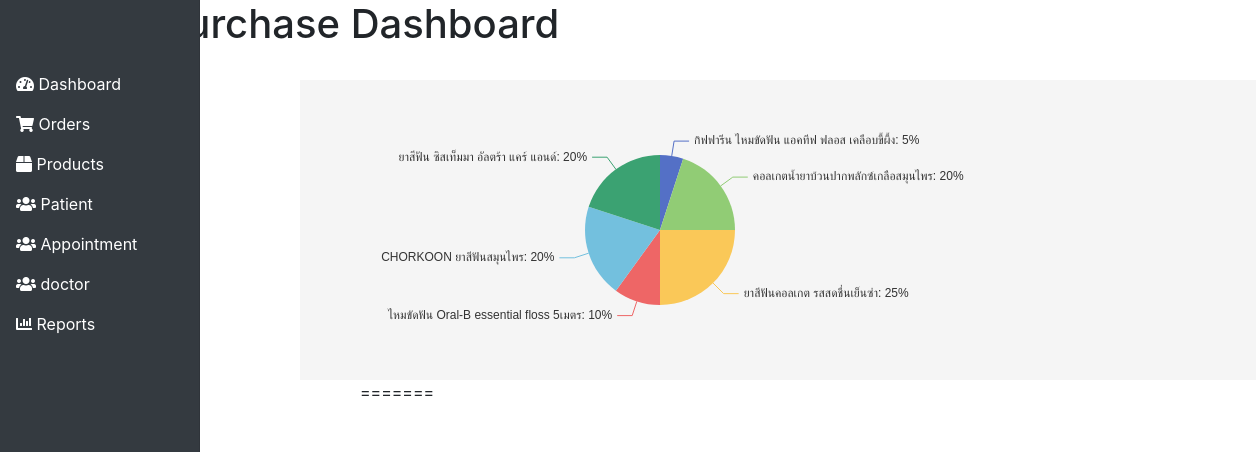
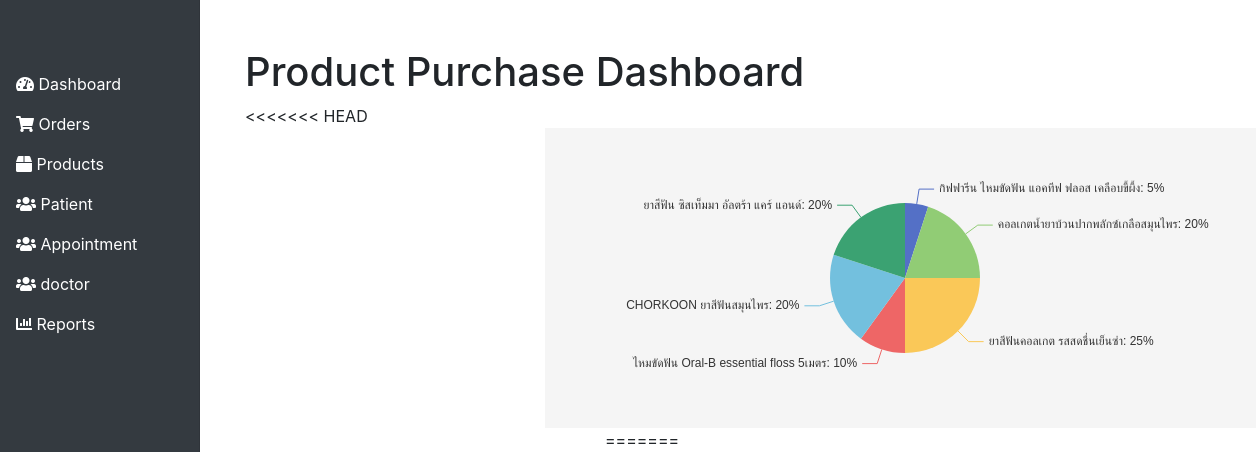
Before and after one commit to Anelse1365/fund, a PHP site: page /dash_produc.php in a window 1600 px wide; the page is wider, and only the part inside the window is pictured. Shown: the part 56-508 px from the top of that part, without its empty margins (0-1256 px from the left). Run offline with PHP 8.4, Linux system fonts and the light colour scheme; data comes from the database, SQL or seed files in the repository; some libraries are stand-ins or nearby versions.

Commit message:
Update dash_produc.php
เพิ่ม container

```diff
--- a/dashboard/dash_produc.php
+++ b/dashboard/dash_produc.php
@@ -175,6 +175,9 @@
     </div>
   </nav>
 
+    <!-- Content -->
+    <div class="container mt-5">
+
     <h1>Product Purchase Dashboard</h1>
     <!-- Set the width and height directly -->
 <<<<<<< HEAD
@@ -276,6 +279,7 @@
         // Set the legend option
         legendChart.setOption(legendOption);
     </script>
+    </div>
 </body>
 
 </html>
```
